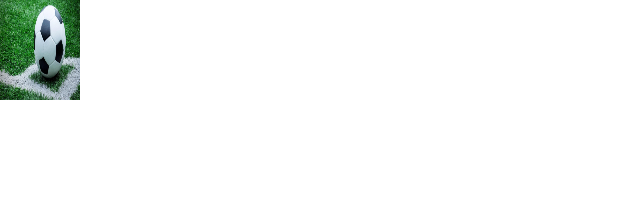
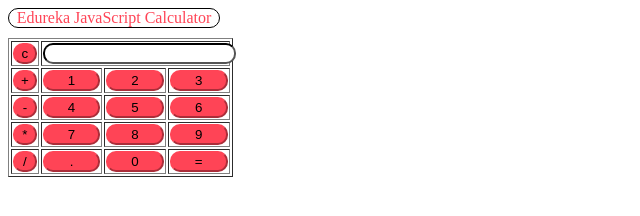
Before and after one commit to nguyendongminhtri/test-module1-netlify, a plain HTML site: page index.html in a window 1280 px wide. Shown: the whole page, without its empty margins (0-640 px from the left). Drawn offline with Linux system fonts and the light colour scheme.

Commit message:
calculator

```diff
--- a/index.html
+++ b/index.html
@@ -3,56 +3,92 @@
 <head>
     <meta charset="UTF-8">
     <title>Title</title>
+    <style>
+        .title{
+            border-radius: 10px;
+            margin-bottom: 10px;
+            text-align:center;
+            width: 210px;
+            color:#ff4456;
+            border: solid black 1px;
+        }
+        input[type="button"]
+        {
+            border-radius: 10px;
+            background-color:#ff4456;
+            color: black;
+            border-color:#ff4456 ;
+            width:100%;
+        }
+        input[type="text"]
+        {
+            border-radius: 10px;
+            text-align: right;
+            background-color:white;
+            border-color: black ;
+            width:100%
+        }
+    </style>
 </head>
-<body  onload="docReady()">
-
-
-
-<!--    <form>-->
-<!--        <img id="myImage" src="image/lich-thi-dau-29-3-2218.jpg" height="100" width="100"/>-->
-<!--        <p>Click button below to move the image to right</p>-->
-<!--        <input type="button" value="Right" onclick="moveRight()"/>-->
-<!--        <button type="submit"  value="Left" onclick="moveLeft()">Left</button>-->
-<!--    </form>-->
-
-<img id="nobita" style="position:absolute;left:0; top:0;" height="100" width="80" src="image/lich-thi-dau-29-3-2218.jpg" height="371" width="690"/>
+<body>
+<div class = title >Edureka JavaScript Calculator</div>
+<table border="1">
+    <tr>
+        <td><input type="button" value="c" onclick="clr()"/> </td>
+        <td colspan="3"><input type="text" id="edu"/></td>
+        <!-- clr() function will call clr to clear all value -->
+    </tr>
+    <tr>
+        <!-- creating buttons and assigning values-->
+        <td><input type="button" value="+" onclick="dis('+')"/> </td>
+        <td><input type="button" value="1" onclick="dis('1')"/> </td>
+        <td><input type="button" value="2" onclick="dis('2')"/> </td>
+        <td><input type="button" value="3" onclick="dis('3')"/> </td>
+    </tr>
+    <tr>
+        <td><input type="button" value="-" onclick="dis('-')"/> </td>
+        <td><input type="button" value="4" onclick="dis('4')"/> </td>
+        <td><input type="button" value="5" onclick="dis('5')"/> </td>
+        <td><input type="button" value="6" onclick="dis('6')"/> </td>
+    </tr>
+    <tr>
+        <td><input type="button" value="*" onclick="dis('*')"/> </td>
+        <td><input type="button" value="7" onclick="dis('7')"/> </td>
+        <td><input type="button" value="8" onclick="dis('8')"/> </td>
+        <td><input type="button" value="9" onclick="dis('9')"/> </td>
+    </tr>
+    <tr>
+        <td><input type="button" value="/" onclick="dis('/')"/> </td>
+        <td><input type="button" value="." onclick="dis('.')"/> </td>
+        <td><input type="button" value="0" onclick="dis('0')"/> </td>
+        <!-- Evaluating function call eval()-->
+        <td><input type="button" value="=" onclick="solve()"/> </td>
+    </tr>
+</table>
 </body>
 <script>
-    function upArrowPressed() {
-        let element = document.getElementById("nobita");
-        element.style.top = parseInt(element.style.top) - 5 + 'px';
+    //function for displaying values
+    function dis(val)
+    {
+        console.log('val = ',val);
+     // document.getElementById("edu").value = document.getElementById("edu").value+val;
+        document.getElementById("edu").value+=val;
+
+        // console.log('check = ',document.getElementById("edu").value+=val)
     }
-    function downArrowPressed() {
-        var element = document.getElementById("nobita");
-        element.style.top = parseInt(element.style.top) + 5 + 'px';
+    //function for evaluation
+    function solve()
+    {
+        let x = document.getElementById("edu").value
+        console.log('x =',x)
+        let y = eval(x)
+        console.log('y = ', y)
+        document.getElementById("edu").value = y
     }
-    function leftArrowPressed() {
-        var element = document.getElementById("nobita");
-        element.style.left = parseInt(element.style.left) - 5 + 'px';
-    }
-    function rightArrowPressed() {
-        var element = document.getElementById("nobita");
-        element.style.left = parseInt(element.style.left) + 5 + 'px';
-
-    }
-    function moveSelection(evt) {
-        switch (evt.keyCode) {
-            case 37:
-                leftArrowPressed();
-                break;
-            case 39:
-                rightArrowPressed();
-                break;
-            case 38:
-                upArrowPressed();
-                break;
-            case 40:
-                downArrowPressed();
-                break;
-        }
-    }
-    function docReady() {
-        window.addEventListener('keydown', moveSelection);
+    //function for clearing the display
+    function clr()
+    {
+        document.getElementById("edu").value = ""
     }
 </script>
 </html>
```
